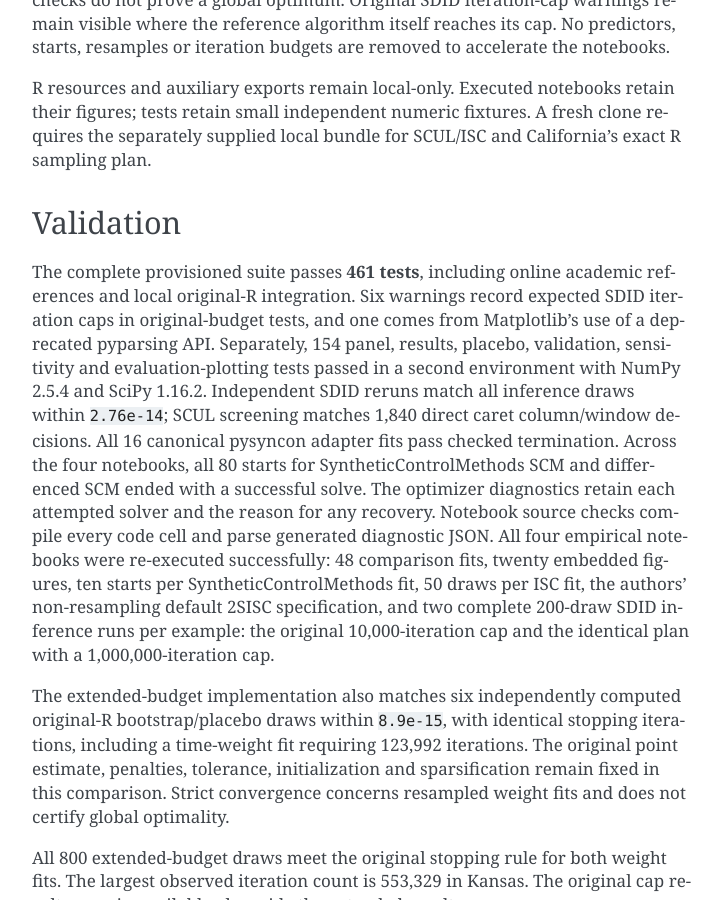
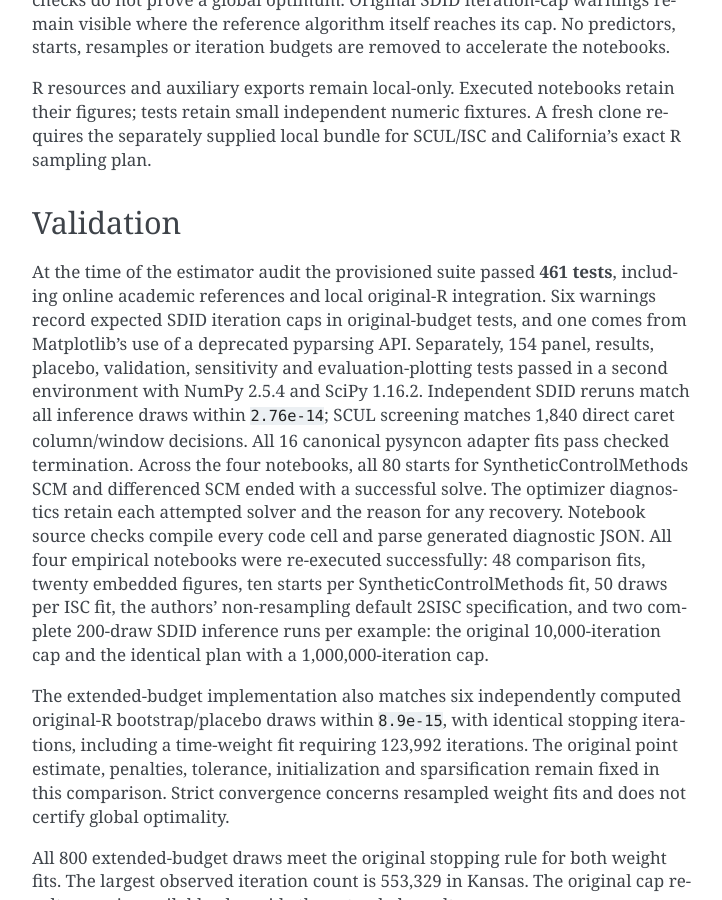
Before and after one commit to crahal/pysynthcon, a Sphinx documentation site: the page built from docs/audit.md, in a window 1280 px wide and 900 px high, scrolled down 7438 px. Shown: the whole window, without its empty margins (388-1110 px from the left). Built offline with Sphinx 7.4.7, drawn with Linux system fonts in a browser that asks for light colours.

```diff
--- a/docs/audit.md
+++ b/docs/audit.md
@@ -160,7 +160,7 @@ exact R sampling plan.
 
 ## Validation
 
-The complete provisioned suite passes **461 tests**, including online academic
+At the time of the estimator audit the provisioned suite passed **461 tests**, including online academic
 references and local original-R integration. Six warnings record expected
 SDID iteration caps in original-budget tests, and one comes from Matplotlib's
 use of a deprecated pyparsing API. Separately, 154 panel, results, placebo,
```
Also changed, not shown: 4 other files.
